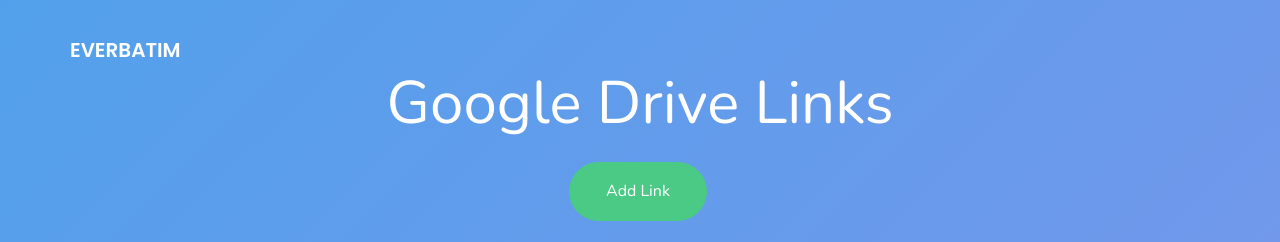
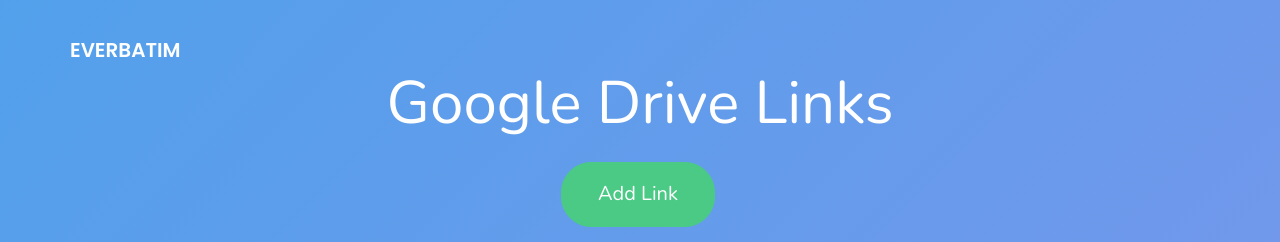
Before and after one commit to smyhill/smyhill.github.io, a plain HTML site: page index.html in a window 1280 px wide. Shown: the top 242 px of the page. Drawn offline with nearby package versions, Linux system fonts and the light colour scheme; files whose address does not match are found by name.

Commit message:
Update index.html

```diff
--- a/index.html
+++ b/index.html
@@ -75,7 +75,7 @@
 						<div class="col-md-12 col-md-offset-0">
 							<div class="animate-box"><br><br>
 								<h2>Google Drive Links</h2>
-								<p><a href="https://forms.gle/dpxPJ4LL9VtQrMN57" class="btn btn-primary btn-lg btn-custom">Add Link</a></p>
+								<p><a style="font-size: 20px;" href="https://forms.gle/dpxPJ4LL9VtQrMN57" class="btn btn-primary btn-lg btn-custom">Add Link</a></p>
 								<p>Scroll to see list</p>
 
 								<iframe height="700" width="660" src="https://docs.google.com/spreadsheets/d/e/2PACX-1vT7PgvajpEyQXkIMO3VoIpD3ClOLsZa4zjKvnnenmQNb7xM4tORwZm2po9fblukPYP1QgaQcTcaEjA0/pubhtml?gid=998881069&amp;single=true&amp;widget=true&amp;headers=false"></iframe>
```
